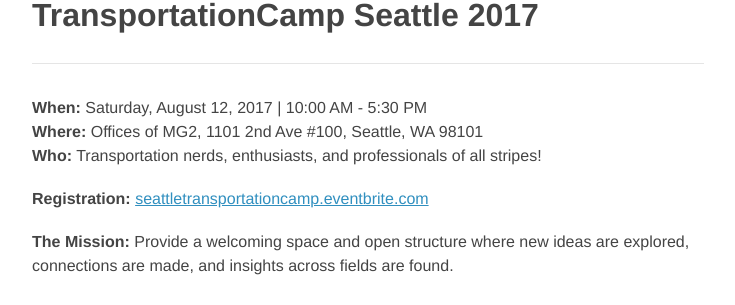
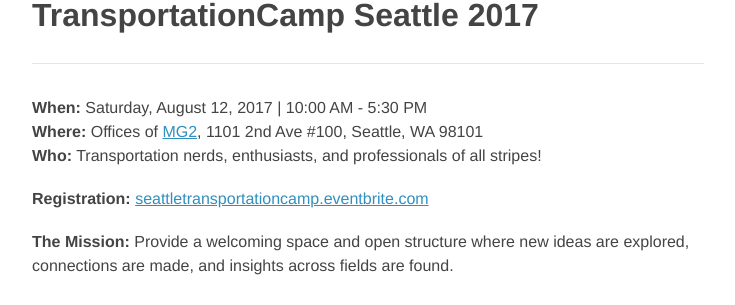
Before and after one commit to transpocamp/transportationcamp.org, a Jekyll site: the page built from events/seattle/index.markdown, in a window 1280 px wide. Shown: the part 249-554 px from the top of the page, without its empty margins (272-1007 px from the left). Built offline with Jekyll 4.4.1, drawn with Linux system fonts in a browser that asks for light colours; nearby versions of some CDN libraries; some of the changed lines change nothing that is shown.

Commit message:
mg2 link

```diff
--- a/events/seattle/index.markdown
+++ b/events/seattle/index.markdown
@@ -7,8 +7,8 @@
 title: TransportationCamp Seattle 2017
 published: true
 ---
-**When:** Saturday, August 12, 2017    |    10:00 AM - 5:30 PM<br>
-**Where:** Offices of MG2, 1101 2nd Ave #100, Seattle, WA 98101<br>
+**When:** Saturday, August 12, 2017 | 10:00 AM - 5:30 PM<br>
+**Where:** Offices of [MG2](https://mg2.com/), 1101 2nd Ave #100, Seattle, WA 98101<br>
 **Who:** Transportation nerds, enthusiasts, and professionals of all stripes!
 
 **Registration:** [seattletransportationcamp.eventbrite.com](https://seattletransportationcamp.eventbrite.com)
```
